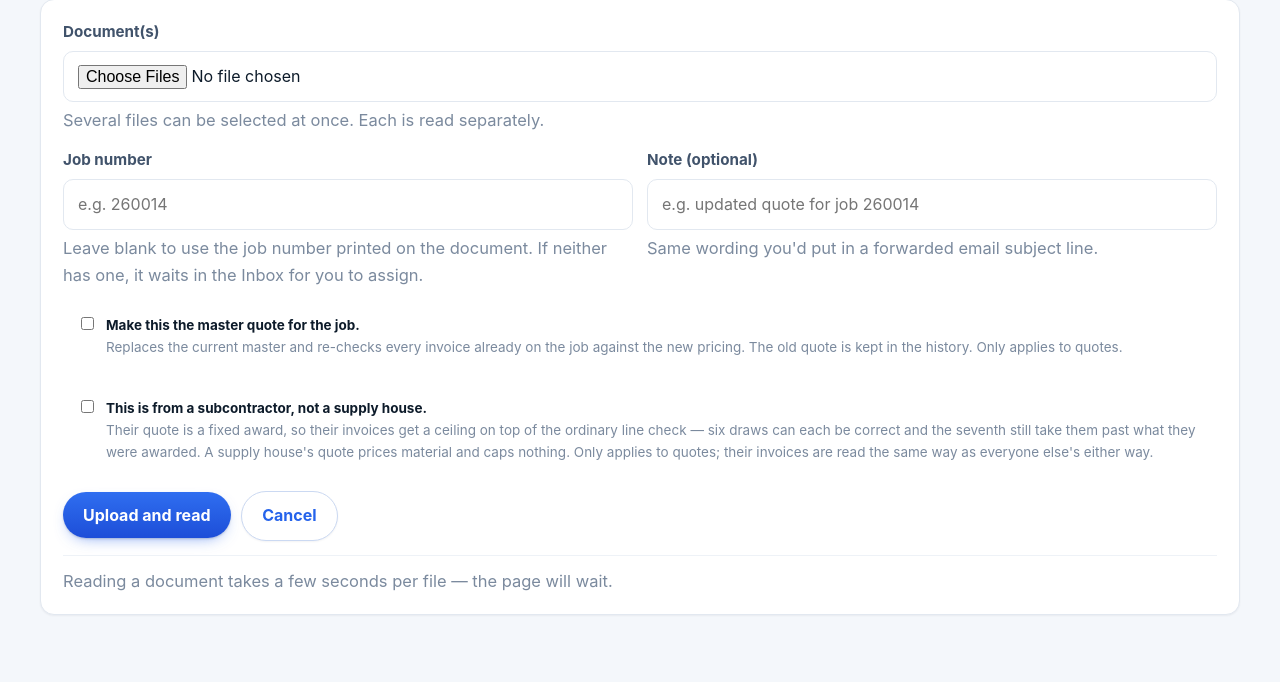
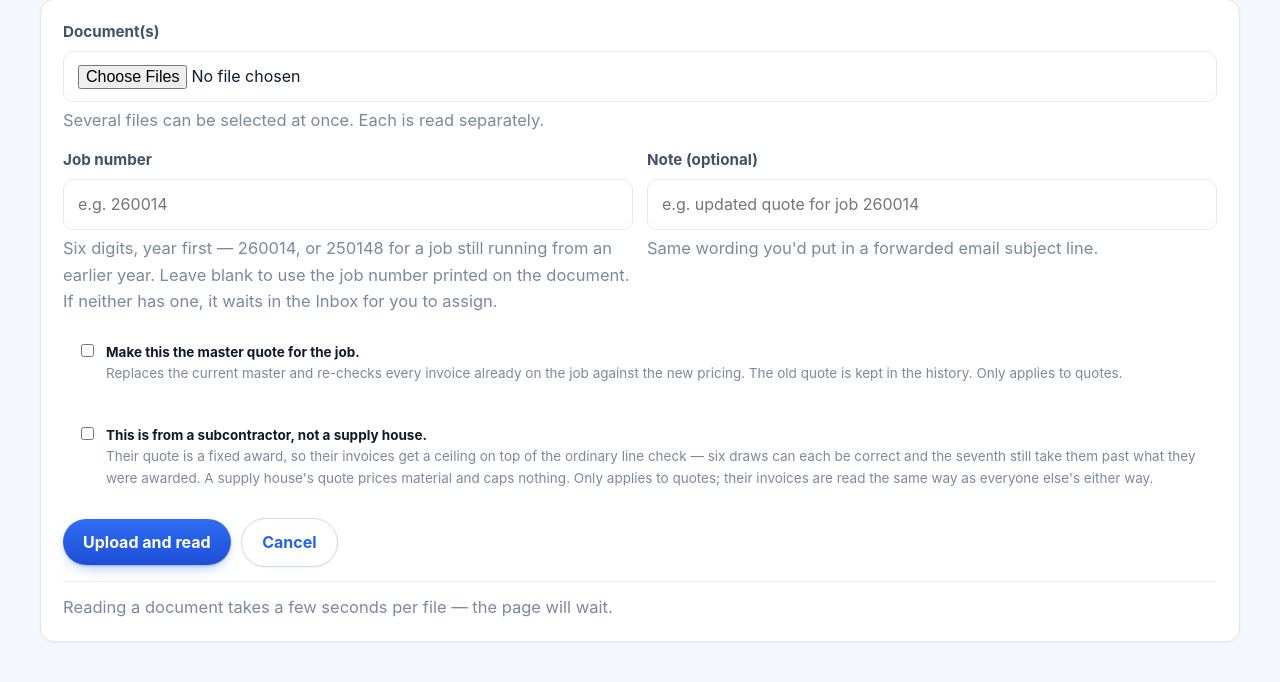
Before and after one commit to 12zack9ai/ADDvent-Finance, a FastAPI app: page /upload in a window 1280 px wide. Shown: the part 191-873 px from the top of the page. Before the commit the page ends 808 px from the top, so only its background shows below. Run offline with FastAPI, Linux system fonts and the light colour scheme; data that the repository does not hold is empty.

Commit message:
Say that older job numbers are still job numbers
Zack: "we can still use old numbers. So a 25xxxx number is valid too."

The parser already knew - it takes any prefix from 20 up to next year, and
tests cover 250148, 240001 and 200000 - but the copy I put on the upload
and inbox forms yesterday showed only a 26xxxx example, which teaches the
wrong rule to somebody filing a document for a job that is still running
from last year.

Nothing changes in what the system accepts. The hint now says six digits,
year first, and gives both.

Co-Authored-By: Claude Opus 5 <noreply@anthropic.com>
Claude-Session: https://claude.ai/code/session_01DgKCvEE1MtEymFtdsb1KyC

```diff
--- a/app/templates/inbox.html
+++ b/app/templates/inbox.html
@@ -47,7 +47,8 @@
         <div>
           <label class="fld" for="job-{{ doc.id }}">Job number</label>
           <input type="text" id="job-{{ doc.id }}" name="job_number" required
-                 placeholder="260014" style="width:130px" autocomplete="off">
+                 placeholder="260014" style="width:130px" autocomplete="off"
+                 title="Six digits, year first. 260014, or 250148 for a job still running from an earlier year.">
         </div>
         <button class="btn" type="submit">File it</button>
       </form>
--- a/app/templates/upload.html
+++ b/app/templates/upload.html
@@ -32,8 +32,9 @@
       <input type="text" id="job_number" name="job_number" value="{{ job or '' }}"
              placeholder="e.g. 260014" autocomplete="off">
       <div class="muted" style="margin-top:5px">
-        Leave blank to use the job number printed on the document. If neither has one,
-        it waits in the Inbox for you to assign.
+        Six digits, year first — 260014, or 250148 for a job still running from
+        an earlier year. Leave blank to use the job number printed on the
+        document. If neither has one, it waits in the Inbox for you to assign.
       </div>
     </div>
     <div>
```
Also changed, not shown: README.md.
